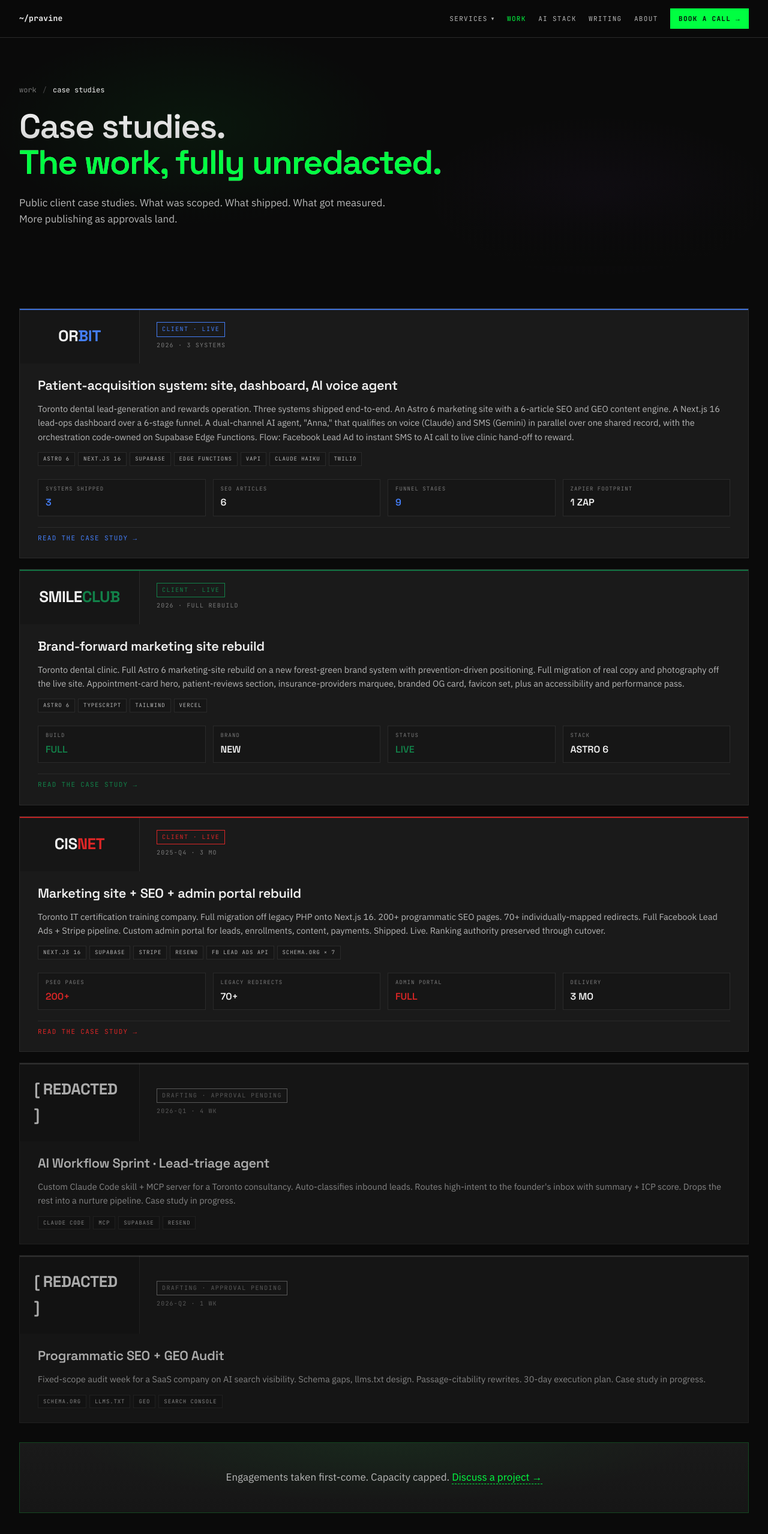
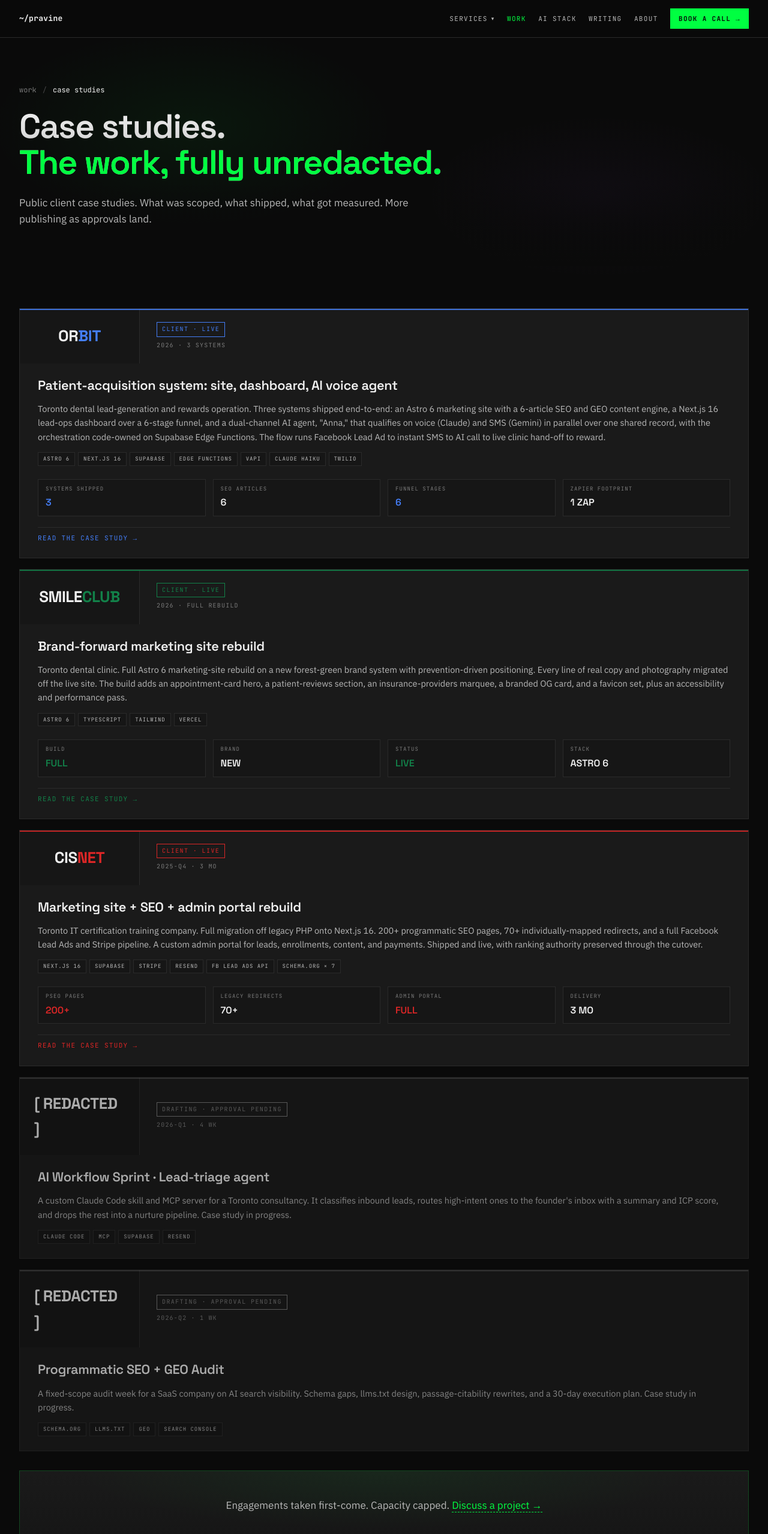
Before and after one commit to pravinemani5545/pravinemaniPortfolio, an Astro site: page /work/case-studies in a window 1280 px wide. Shown: the top 2558 px of the page at 60% size. Built offline with nearby package versions, Linux system fonts and the light colour scheme; Astro itself is replaced by a stand-in of ours.

Commit message:
work(orbit): fix stale funnel-stage count on listing cards (9 -> 6)
The two work-listing cards still showed FUNNEL STAGES 9; the pipeline is 6.

Co-Authored-By: Claude Opus 4.8 (1M context) <noreply@anthropic.com>

```diff
--- a/src/pages/work/case-studies/index.astro
+++ b/src/pages/work/case-studies/index.astro
@@ -18,7 +18,7 @@ const jsonLd = {
     <span class="you">case studies</span>
   </div>
   <h1>Case studies.<br><span class="accent">The work, fully unredacted.</span></h1>
-  <p class="lead">Public client case studies. What was scoped. What shipped. What got measured. More publishing as approvals land.</p>
+  <p class="lead">Public client case studies. What was scoped, what shipped, what got measured. More publishing as approvals land.</p>
 </section>
 
 <section class="section">
@@ -34,14 +34,14 @@ const jsonLd = {
       </div>
       <div class="cs-body">
         <h3>Patient-acquisition system: site, dashboard, AI voice agent</h3>
-        <p>Toronto dental lead-generation and rewards operation. Three systems shipped end-to-end. An Astro 6 marketing site with a 6-article SEO and GEO content engine. A Next.js 16 lead-ops dashboard over a 6-stage funnel. A dual-channel AI agent, "Anna," that qualifies on voice (Claude) and SMS (Gemini) in parallel over one shared record, with the orchestration code-owned on Supabase Edge Functions. Flow: Facebook Lead Ad to instant SMS to AI call to live clinic hand-off to reward.</p>
+        <p>Toronto dental lead-generation and rewards operation. Three systems shipped end-to-end: an Astro 6 marketing site with a 6-article SEO and GEO content engine, a Next.js 16 lead-ops dashboard over a 6-stage funnel, and a dual-channel AI agent, "Anna," that qualifies on voice (Claude) and SMS (Gemini) in parallel over one shared record, with the orchestration code-owned on Supabase Edge Functions. The flow runs Facebook Lead Ad to instant SMS to AI call to live clinic hand-off to reward.</p>
         <div class="cs-stack">
           <span class="chip">Astro 6</span><span class="chip">Next.js 16</span><span class="chip">Supabase</span><span class="chip">Edge Functions</span><span class="chip">Vapi</span><span class="chip">Claude Haiku</span><span class="chip">Twilio</span>
         </div>
         <div class="cs-numbers">
           <div class="m"><span class="k">SYSTEMS SHIPPED</span><span class="v"><span class="bl">3</span></span></div>
           <div class="m"><span class="k">SEO ARTICLES</span><span class="v">6</span></div>
-          <div class="m"><span class="k">FUNNEL STAGES</span><span class="v"><span class="bl">9</span></span></div>
+          <div class="m"><span class="k">FUNNEL STAGES</span><span class="v"><span class="bl">6</span></span></div>
           <div class="m"><span class="k">ZAPIER FOOTPRINT</span><span class="v">1 ZAP</span></div>
         </div>
         <span class="cs-cta">Read the case study →</span>
@@ -58,7 +58,7 @@ const jsonLd = {
       </div>
       <div class="cs-body">
         <h3>Brand-forward marketing site rebuild</h3>
-        <p>Toronto dental clinic. Full Astro 6 marketing-site rebuild on a new forest-green brand system with prevention-driven positioning. Full migration of real copy and photography off the live site. Appointment-card hero, patient-reviews section, insurance-providers marquee, branded OG card, favicon set, plus an accessibility and performance pass.</p>
+        <p>Toronto dental clinic. Full Astro 6 marketing-site rebuild on a new forest-green brand system with prevention-driven positioning. Every line of real copy and photography migrated off the live site. The build adds an appointment-card hero, a patient-reviews section, an insurance-providers marquee, a branded OG card, and a favicon set, plus an accessibility and performance pass.</p>
         <div class="cs-stack">
           <span class="chip">Astro 6</span><span class="chip">TypeScript</span><span class="chip">Tailwind</span><span class="chip">Vercel</span>
         </div>
@@ -82,7 +82,7 @@ const jsonLd = {
       </div>
       <div class="cs-body">
         <h3>Marketing site + SEO + admin portal rebuild</h3>
-        <p>Toronto IT certification training company. Full migration off legacy PHP onto Next.js 16. 200+ programmatic SEO pages. 70+ individually-mapped redirects. Full Facebook Lead Ads + Stripe pipeline. Custom admin portal for leads, enrollments, content, payments. Shipped. Live. Ranking authority preserved through cutover.</p>
+        <p>Toronto IT certification training company. Full migration off legacy PHP onto Next.js 16. 200+ programmatic SEO pages, 70+ individually-mapped redirects, and a full Facebook Lead Ads and Stripe pipeline. A custom admin portal for leads, enrollments, content, and payments. Shipped and live, with ranking authority preserved through the cutover.</p>
         <div class="cs-stack">
           <span class="chip">Next.js 16</span><span class="chip">Supabase</span><span class="chip">Stripe</span><span class="chip">Resend</span><span class="chip">FB Lead Ads API</span><span class="chip">Schema.org × 7</span>
         </div>
@@ -106,7 +106,7 @@ const jsonLd = {
       </div>
       <div class="cs-body">
         <h3>AI Workflow Sprint · Lead-triage agent</h3>
-        <p>Custom Claude Code skill + MCP server for a Toronto consultancy. Auto-classifies inbound leads. Routes high-intent to the founder's inbox with summary + ICP score. Drops the rest into a nurture pipeline. Case study in progress.</p>
+        <p>A custom Claude Code skill and MCP server for a Toronto consultancy. It classifies inbound leads, routes high-intent ones to the founder's inbox with a summary and ICP score, and drops the rest into a nurture pipeline. Case study in progress.</p>
         <div class="cs-stack">
           <span class="chip">Claude Code</span><span class="chip">MCP</span><span class="chip">Supabase</span><span class="chip">Resend</span>
         </div>
@@ -123,7 +123,7 @@ const jsonLd = {
       </div>
       <div class="cs-body">
         <h3>Programmatic SEO + GEO Audit</h3>
-        <p>Fixed-scope audit week for a SaaS company on AI search visibility. Schema gaps, llms.txt design. Passage-citability rewrites. 30-day execution plan. Case study in progress.</p>
+        <p>A fixed-scope audit week for a SaaS company on AI search visibility. Schema gaps, llms.txt design, passage-citability rewrites, and a 30-day execution plan. Case study in progress.</p>
         <div class="cs-stack">
           <span class="chip">Schema.org</span><span class="chip">llms.txt</span><span class="chip">GEO</span><span class="chip">Search Console</span>
         </div>
--- a/src/pages/work/index.astro
+++ b/src/pages/work/index.astro
@@ -22,7 +22,7 @@ const jsonLd = {
 <section class="page-hero">
   <div class="breadcrumb"><span class="gr">$</span> ls -la ~/work <span class="you">→ clients + building + built</span></div>
   <h1>What I'm building<br><span class="accent">and what I've shipped.</span></h1>
-  <p class="lead">Three groups. <strong style="color: var(--text-primary);">Client work</strong>: shipped engagements with public case studies. <strong style="color: var(--text-primary);">Building</strong>: active development this week. Commits visible in GitHub. <strong style="color: var(--text-primary);">Built</strong>: shipped and live (or shipped and client-confidential, marked).</p>
+  <p class="lead">Three groups. <strong style="color: var(--text-primary);">Client work</strong>: shipped engagements with public case studies. <strong style="color: var(--text-primary);">Building</strong>: active development this week, with commits visible in GitHub. <strong style="color: var(--text-primary);">Built</strong>: shipped and live, or shipped and client-confidential where marked.</p>
 </section>
 
 <hr class="divider">
@@ -47,7 +47,7 @@ const jsonLd = {
       <div class="cc-body">
         <div class="row1"><span class="status">CLIENT</span><span>3 SYSTEMS · SHIPPED · LIVE</span></div>
         <h3>Patient-acquisition system: site, dashboard, AI voice agent</h3>
-        <p>Toronto dental lead-generation and rewards operation. <strong>Three systems shipped end-to-end.</strong> An Astro 6 marketing site with a 6-article SEO and GEO content engine. A Next.js 16 lead-ops dashboard over a 6-stage funnel. An outbound AI voice agent, "Anna," with the orchestration code-owned on Supabase Edge Functions instead of a no-code wrapper. Flow: Facebook Lead Ad to instant SMS to scheduled AI call to clinic hand-off to reward.</p>
+        <p>Toronto dental lead-generation and rewards operation. <strong>Three systems shipped end-to-end:</strong> an Astro 6 marketing site with a 6-article SEO and GEO content engine, a Next.js 16 lead-ops dashboard over a 6-stage funnel, and an outbound AI voice agent, "Anna," with the orchestration code-owned on Supabase Edge Functions instead of a no-code wrapper. The flow runs Facebook Lead Ad to instant SMS to scheduled AI call to clinic hand-off to reward.</p>
         <div class="cc-stack">
           <span class="chip">Astro 6</span><span class="chip">Next.js 16</span><span class="chip">React 19</span><span class="chip">Supabase</span><span class="chip">Edge Functions</span><span class="chip">Vapi</span><span class="chip">Claude Haiku</span><span class="chip">Twilio</span><span class="chip">Vercel</span>
         </div>
@@ -60,7 +60,7 @@ const jsonLd = {
     <div class="cc-numbers">
       <div class="m"><div class="k">SYSTEMS SHIPPED</div><div class="v"><span class="bl">3</span></div></div>
       <div class="m"><div class="k">SEO ARTICLES</div><div class="v">6</div></div>
-      <div class="m"><div class="k">FUNNEL STAGES</div><div class="v"><span class="bl">9</span></div></div>
+      <div class="m"><div class="k">FUNNEL STAGES</div><div class="v"><span class="bl">6</span></div></div>
       <div class="m"><div class="k">ZAPIER FOOTPRINT</div><div class="v">1 ZAP</div></div>
     </div>
   </div>
@@ -75,7 +75,7 @@ const jsonLd = {
       <div class="cc-body">
         <div class="row1"><span class="status">CLIENT</span><span>SHIPPED · LIVE</span></div>
         <h3>Brand-forward marketing site rebuild</h3>
-        <p>Toronto dental clinic. <strong>Full Astro 6 marketing-site rebuild</strong> on a new forest-green brand system with prevention-driven positioning. Full migration of real copy and photography off the clinic's live site. Appointment-card hero treatment, patient-reviews section, insurance-providers marquee, branded Open Graph card, favicon set, plus an accessibility and performance pass.</p>
+        <p>Toronto dental clinic. <strong>Full Astro 6 marketing-site rebuild</strong> on a new forest-green brand system with prevention-driven positioning. Every line of real copy and photography migrated off the clinic's live site. The build adds an appointment-card hero treatment, a patient-reviews section, an insurance-providers marquee, a branded Open Graph card, and a favicon set, plus an accessibility and performance pass.</p>
         <div class="cc-stack">
           <span class="chip">Astro 6</span><span class="chip">TypeScript</span><span class="chip">Tailwind</span><span class="chip">Vercel</span>
         </div>
@@ -102,7 +102,7 @@ const jsonLd = {
       <div class="cc-body">
         <div class="row1"><span class="status">CLIENT</span><span>3 MONTHS · SHIPPED · LIVE</span></div>
         <h3>Marketing site + SEO + admin portal rebuild</h3>
-        <p>Toronto IT certification training company. <strong>Full migration off legacy PHP onto Next.js 16.</strong> Programmatic SEO across cert × city combinations. Full lead pipeline with Facebook Lead Ads webhook + Stripe checkout. <strong>Custom admin portal</strong> for leads, enrollments, content, payments. Shipped Q4 2025. Ranking authority preserved through redirect strategy.</p>
+        <p>Toronto IT certification training company. <strong>Full migration off legacy PHP onto Next.js 16.</strong> Programmatic SEO across cert × city combinations. A full lead pipeline with a Facebook Lead Ads webhook and Stripe checkout. A <strong>custom admin portal</strong> for leads, enrollments, content, and payments. Shipped Q4 2025, with ranking authority preserved through the redirect strategy.</p>
         <div class="cc-stack">
           <span class="chip">Next.js 16</span><span class="chip">TypeScript</span><span class="chip">Supabase</span><span class="chip">Tailwind</span><span class="chip">Vercel</span><span class="chip">Stripe</span><span class="chip">Resend</span><span class="chip">FB Lead Ads API</span>
         </div>
@@ -162,7 +162,7 @@ const jsonLd = {
       <div class="wc-content">
         <div class="row1"><span class="status shipping">PRE-LAUNCH</span><span>2026 · ACTIVE · WAITLIST</span></div>
         <h3>AIOpsForge</h3>
-        <p><strong>The bet:</strong> $9.99/month community for solo AI builders. Pre-launch. Site, Whop integration, gated 14-area workspace, Beehiiv form, Plausible analytics, SEO + GEO infrastructure all built. Curriculum in progress. Launching with founding members soon.</p>
+        <p><strong>The bet:</strong> a $9.99/month community for solo AI builders. Pre-launch. The site, Whop integration, gated 14-area workspace, Beehiiv form, Plausible analytics, and SEO and GEO infrastructure are all built. Curriculum in progress. Launching with founding members soon.</p>
         <div class="stack">
           <span class="chip">Vanilla HTML/CSS</span><span class="chip">Vercel</span><span class="chip">Whop</span><span class="chip">Beehiiv</span><span class="chip">Anthropic API</span><span class="chip">Terminal DS</span>
         </div>
@@ -209,7 +209,7 @@ const jsonLd = {
       <div class="wc-content">
         <div class="row1"><span class="status research">EXPLORATORY</span><span>2026 · BENCH</span></div>
         <h3>agentic-os</h3>
-        <p>Benching project. <strong>What breaks past 5 concurrent agents?</strong> How to handle inter-agent state. When to use sub-agents vs separate processes. Where token cost crosses the line. Not a product. Output: internal write-ups that feed client work and AOF curriculum.</p>
+        <p>A benching project answering one question: <strong>what breaks past 5 concurrent agents?</strong> How to handle inter-agent state. When to use sub-agents over separate processes. Where token cost crosses the line. Not a product. The output is internal write-ups that feed client work and AOF curriculum.</p>
         <div class="stack">
           <span class="chip">Claude API</span><span class="chip">TypeScript</span><span class="chip">MCP</span><span class="chip">Sub-agents</span>
         </div>
@@ -294,7 +294,7 @@ const jsonLd = {
       <div class="wc-content">
         <div class="row1"><span class="status live">LIVE</span><span>2026-05 · THIS SITE</span></div>
         <h3>Portfolio: pravinemani.com</h3>
-        <p><strong>This site you're reading right now.</strong> Built in two days using the same Terminal Design System that powers AIOpsForge. 19 pages. Scroll-reveal animations. Plausible analytics. Person JSON-LD. Live at pravinemani.com.</p>
+        <p><strong>This site you're reading right now.</strong> Built in two days on the same Terminal Design System that powers AIOpsForge. 19 pages, scroll-reveal animations, Plausible analytics, and Person JSON-LD. Live at pravinemani.com.</p>
         <div class="stack">
           <span class="chip">Vanilla HTML/CSS</span><span class="chip">Vercel</span><span class="chip">Terminal DS</span><span class="chip">Plausible</span>
         </div>
@@ -331,7 +331,7 @@ const jsonLd = {
       <div class="wc-content">
         <div class="row1"><span class="status shipped">SHIPPED · ARCHIVED</span><span>2023–2024 · PORTFOLIO YEARS</span></div>
         <h3>Earlier work: Threads clone, PriceScraper, Prompty, CarHub, Gericht.</h3>
-        <p>The "build something every weekend to learn patterns" era. <strong>Threads clone:</strong> weekend build for React server components + Clerk auth. 6.4k public views. <strong>PriceScraper:</strong> Amazon price tracker with Puppeteer. Ran on autopilot for ~9 months. <strong>Prompty:</strong> prompt-sharing platform with OAuth, voting, discovery feed. Pre-ChatGPT-plugins era. <strong>CarHub:</strong> vehicle rental browser with RapidAPI. <strong>Gericht:</strong> fine-dining landing-page layout study. All shipped. None live anymore. The muscle behind everything that followed.</p>
+        <p>The "build something every weekend to learn patterns" era. <strong>Threads clone:</strong> a weekend build for React server components and Clerk auth, 6.4k public views. <strong>PriceScraper:</strong> an Amazon price tracker with Puppeteer that ran on autopilot for 9 months. <strong>Prompty:</strong> a prompt-sharing platform with OAuth, voting, and a discovery feed, built before ChatGPT plugins existed. <strong>CarHub:</strong> a vehicle rental browser on RapidAPI. <strong>Gericht:</strong> a fine-dining landing-page layout study. All shipped, none live anymore. This is the practice behind everything that followed.</p>
         <div class="stack">
           <span class="chip">Next.js</span><span class="chip">React</span><span class="chip">TypeScript</span><span class="chip">MongoDB</span><span class="chip">Clerk</span><span class="chip">Puppeteer</span><span class="chip">OAuth</span><span class="chip">RapidAPI</span><span class="chip">Tailwind</span>
         </div>
```
